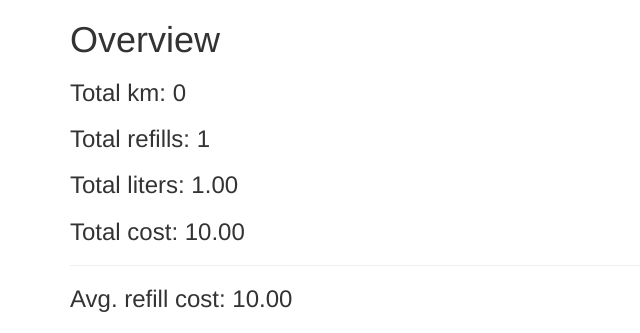
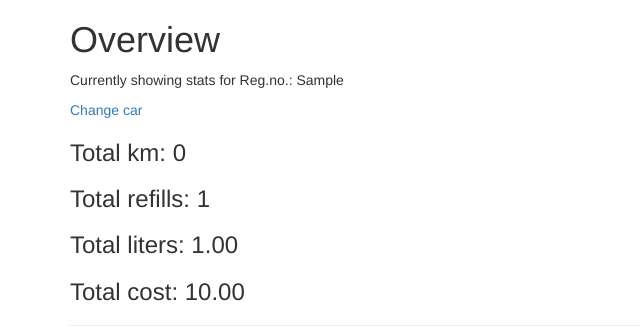
Before and after one commit to gandalftheFFFFFF/mileage, a Django app: page /milage/overview/ in a window 1280 px wide. Shown: the part 52-385 px from the top of the page, without its empty margins (0-640 px from the left). Run offline with Django 3.2, Linux system fonts and the light colour scheme; a user stored in the database is signed in; tables that the repository leaves empty hold one stand-in row (values such as "Sample post"); some libraries are stand-ins or nearby versions.

Commit message:
added session cars
session cars which prioritizes a chosen car and auto fills forms for the session

```diff
--- a/milage/settings.py
+++ b/milage/settings.py
@@ -102,3 +102,6 @@
 from .local_settings import *
 
 # COOKIE AGE:
+
+# LOGIN_URL
+LOGIN_URL = '/'
--- a/placeholder/models.py
+++ b/placeholder/models.py
@@ -6,8 +6,8 @@
 
 FUEL_TYPES = (
     ('DIESEL', 'Diesel'),
+    ('ELECTRICITY', 'Electricity'),
     ('PETROL', 'Petrol'),
-    ('ELECTRICITY', 'Electricity'),
 )
 
 
@@ -61,6 +61,7 @@
 
 
 class MilageInstance(models.Model):
+    car = models.ForeignKey(Car)
     date = models.DateTimeField(
         default=timezone.now(),
         verbose_name='Date (yyyy-mm-dd):',
@@ -69,7 +70,7 @@
     amount = models.DecimalField(max_digits=18, decimal_places=2, verbose_name='Fuel cost')
     liter = models.DecimalField(max_digits=18, decimal_places=2, verbose_name='Fuel volume')
     user = models.ForeignKey(User)
-    car = models.ForeignKey(Car)
+
 
     class Meta:
         ordering = ['-date',]
@@ -91,10 +92,12 @@
 
     def trip(self):
         try:
-            last_instance = MilageInstance.objects.all().filter(
+            last_instance = MilageInstance.objects.filter(
                 date__lte=self.date
             ).filter(
                 user=self.user
+            ).filter(
+                car=self.car
             ).exclude(
                 pk=self.pk
             ).order_by('-date')[0]
@@ -102,7 +105,7 @@
             return 0
 
         trip = self.km_stand - last_instance.km_stand
-        print('self: {}, last: {}'.format(self.km_stand, last_instance.km_stand))
+        print('self: {}, last: {}, trip: {}'.format(self.km_stand, last_instance.km_stand, trip))
         return trip
 
     @classmethod
@@ -112,13 +115,22 @@
 
 
 class MilageForm(ModelForm):
-    def __init__(self, user, *args, **kwargs):
+    def __init__(self, *args, **kwargs):
+        self.user = kwargs.pop('user', None)
+        self.request = kwargs.pop('request', None)
         super(MilageForm, self).__init__(*args, **kwargs)
+
         for field in iter(self.fields):
             self.fields[field].widget.attrs.update({
                 'class': 'form-control',
             })
-        self.fields['car'].queryset = Car.objects.filter(user=user)
+
+        if self.request is not None:
+            current_car = self.request.session.get('current_car', None)
+            print(current_car)
+            self.fields['car'].initial = Car.objects.get(registration_no=current_car, user=self.user)
+
+        self.fields['car'].queryset = Car.objects.filter(user=self.user)
         self.fields['car'].empty_label = None
 
     class Meta:
--- a/placeholder/templates/placeholder/overview.html
+++ b/placeholder/templates/placeholder/overview.html
@@ -1,6 +1,19 @@
 {% extends 'index.html' %}
 {% block content %}
 <h1>Overview</h1>
+
+{% if cars %}
+
+<p>Currently showing stats for {{ current_car }}</p>
+<p><a data-toggle="collapse" href="#car-list">Change car</a></p>
+<div id="car-list" class="collapse">
+    <ul>
+        {% for car in cars %}
+        {% if car != current_car %}<li><a href="{% url 'overview-car' car.registration_no %}">{{ car }}</a></li>{% endif %}
+        {% endfor %}
+    </ul>
+</div>
+
 <h3>Total km: {{ total_km }}</h3>
 <h3>Total refills: {{ total_refills }}</h3>
 <h3>Total liters: {{ total_liters }}</h3>
@@ -11,6 +24,10 @@
 
 <div id="price-per-liter" style="width:100%; height:400px;"></div>
 <div id="km-per-liter" style="width:100%; height:400px;"></div>
+{% else %}
+<h2>You need to <a href="{% url 'cars' %}">register a car</a> to see statistics for it.</h2>
+{% endif %}
+
 {% endblock %}
 {% block scripts %}
 <script>
--- a/placeholder/urls.py
+++ b/placeholder/urls.py
@@ -7,7 +7,9 @@
     url(r'^$', index, name='milage-index'),
     url(r'^cars/$', cars, name='cars'),
     url(r'^history/$', history, name='history'),
+    url(r' history/(?P<car>[0-å]+)/$', history, name='history-car'),
     url(r'^overview/$', overview, name='overview'),
+    url(r'^overview/(?P<car>[0-å]+)/$', overview, name='overview-car'),
     url(r'upload/$', upload_csv, name='upload'),
     url(r'^delete/([0-9]+)/$', delete, name='delete'),
     url(r'^edit/([0-9]+)/$', edit, name='edit'),
--- a/placeholder/views.py
+++ b/placeholder/views.py
@@ -4,6 +4,7 @@
 from .forms import UploadFileForm
 from django.contrib.auth.decorators import login_required
 from django.db import IntegrityError
+from django.utils import timezone
 import csv
 
 
@@ -11,18 +12,23 @@
 def index(request):
     car = Car.objects.all().filter(user=request.user)
     if request.method == 'POST':
-
-        form = MilageForm(data=request.POST, user=request.user)
+        form = MilageForm(data=request.POST, user=request.user, request=request)
         if form.is_valid():
             new_obj = form.save(commit=False)
             new_obj.user = request.user
+            new_obj.date = timezone.now()
             new_obj.save()
-            form = MilageForm(request.user)
+            request.session['current_car'] = new_obj.car.registration_no
+            form = MilageForm(user=request.user, request=request)
 
     else:
-        form = MilageForm(request.user)
-
-    latest = MilageInstance.objects.filter(user=request.user)[0:3]
+        form = MilageForm(user=request.user, request=request)
+    session_car = request.session.get('current_car', None)
+    if session_car is not None:
+        current_car = Car.objects.get(user=request.user, registration_no=session_car)
+    else:
+        current_car = [0]
+    latest = MilageInstance.objects.filter(user=request.user, car=current_car)[0:3]
     template = 'placeholder/milage-index.html'
     context = {
         'car': car,
@@ -34,11 +40,26 @@
 
 
 @login_required(login_url='/')
-def history(request):
-    query = MilageInstance.objects.filter(user=request.user)
+def history(request, car=None):
+    cars = Car.objects.filter(user=request.user)
+    if car is not None:
+        current_car = Car.objects.get(registration_no=car, user=request.user)
+        # Update or set the session car
+        request.session['current_car'] = current_car.registration_no
+    else:
+        # get the session car (reg.no)
+        session_car = request.session.get('current_car', None)
+        if session_car is None:
+            if cars is not None:
+                current_car = cars[0]
+        else:
+            current_car = Car.objects.get(user=request.user, registration_no=session_car)
+    query = MilageInstance.objects.filter(user=request.user, car=current_car)
     template = 'placeholder/history.html'
     context = {
         'query': query,
+        'cars': cars,
+        'current_car': current_car,
     }
     return render(request, template, context)
 
@@ -50,11 +71,25 @@
 
 
 @login_required(login_url='/')
-def overview(request):
-
-    context = {}
-
-    query = MilageInstance.objects.filter(user=request.user)
+def overview(request, car=None):
+    # PRIORITY: User selected a new car: car is not None
+    # else: is there a session car?
+    # else: take the newest added car!
+    cars = Car.objects.filter(user=request.user)
+    if car is not None:
+        current_car = Car.objects.get(registration_no=car, user=request.user)
+        # Update or set the session car
+        request.session['current_car'] = current_car.registration_no
+    else:
+        # get the session car (reg.no)
+        session_car = request.session.get('current_car', None)
+        if session_car is None:
+            if cars is not None:
+                current_car = cars[0]
+        else:
+            current_car = Car.objects.get(user=request.user, registration_no=session_car)
+    print(current_car)
+    query = MilageInstance.objects.filter(user=request.user).filter(car=current_car)
     query_length = query.count()
 
     # Total km driven
@@ -103,6 +138,8 @@
         avg_liter = 0
 
     context = {
+        'cars': cars,
+        'current_car': current_car,
         'total_km': total_km,
         'total_liters': total_liters,
         'total_amount': total_amount,
```
Also changed, not shown: placeholder/templates/placeholder/history.html (+10 -1 lines), placeholder/migrations/0010_auto_20160404_0926.py (added), 1 other file.
